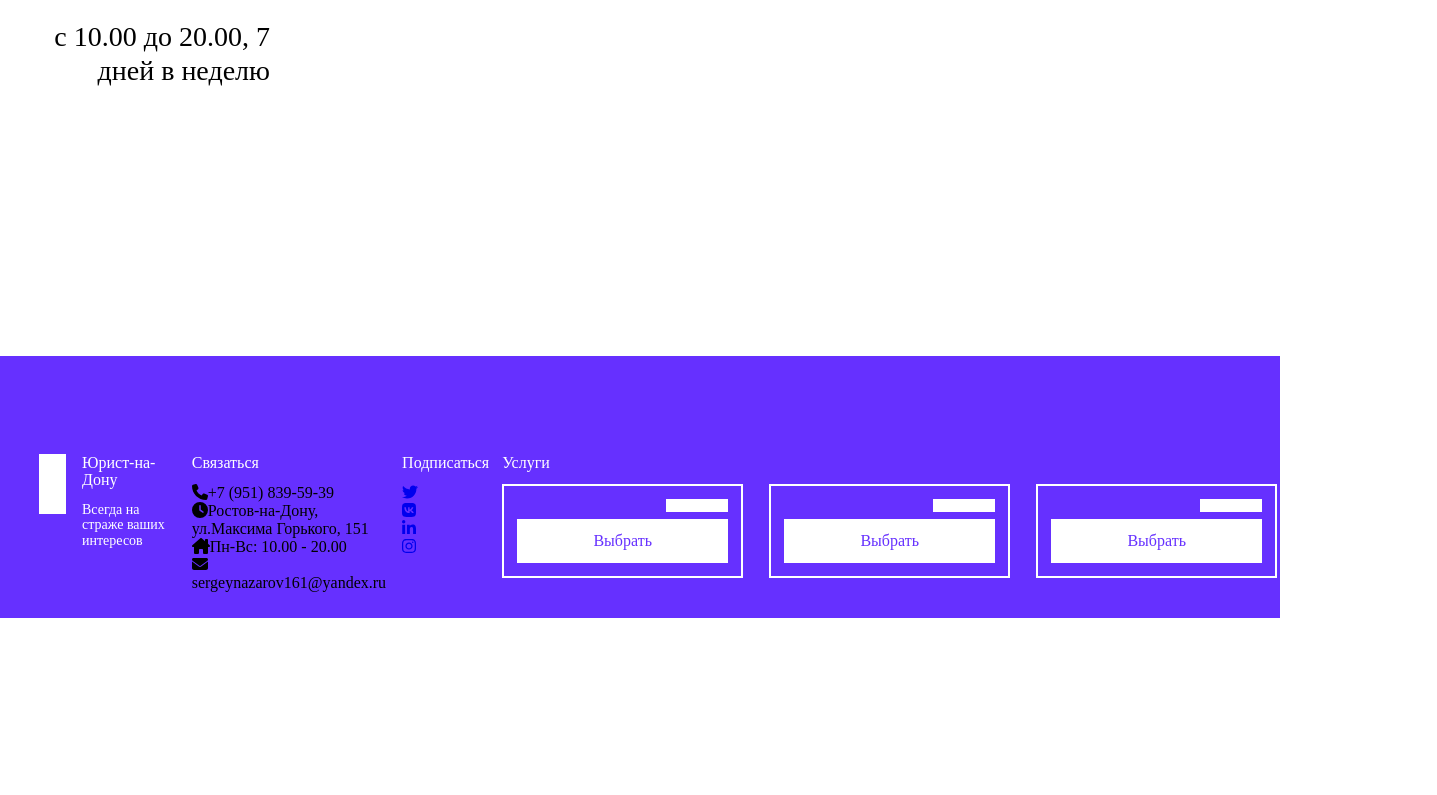
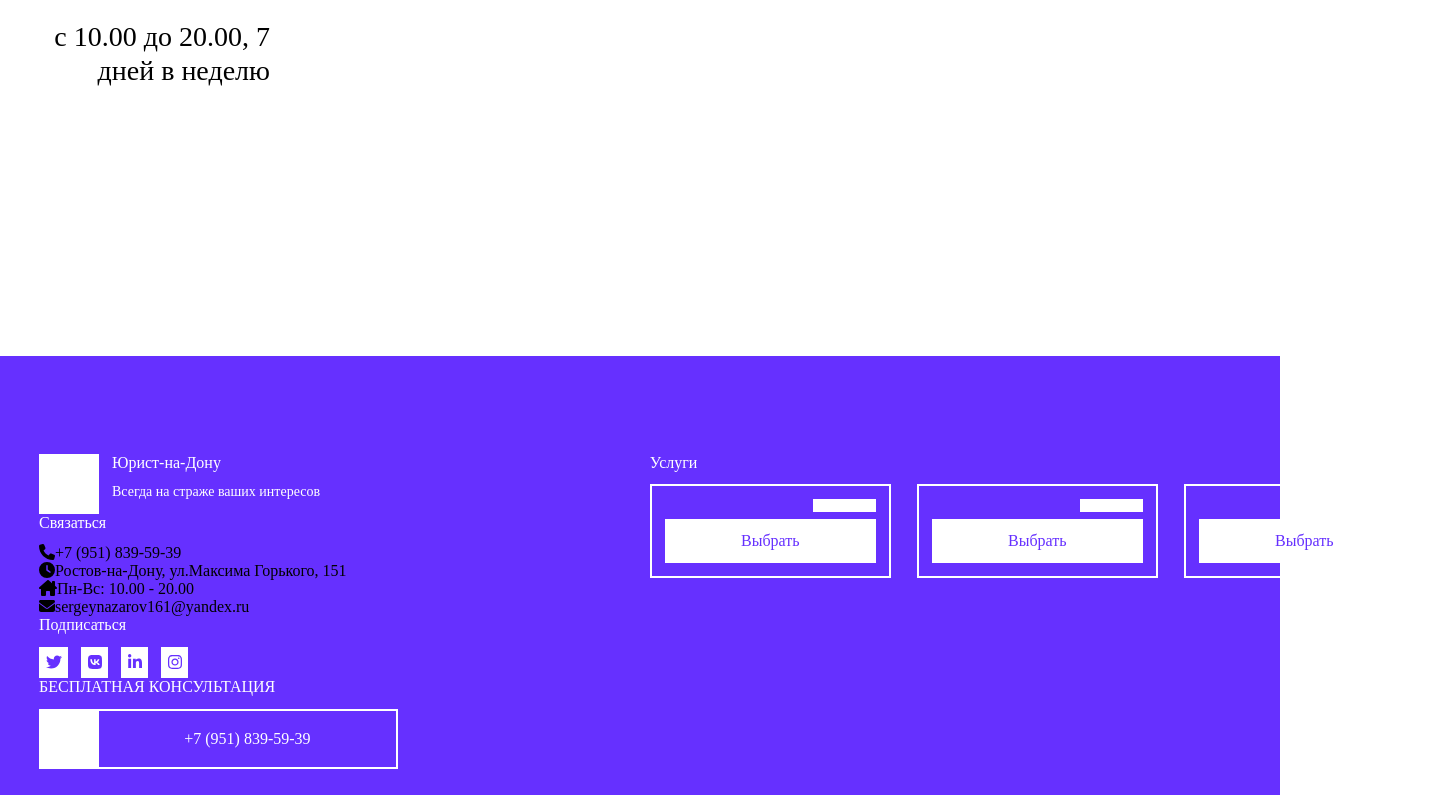
Before and after one commit to DenisSuperStar/Vue_lawyer_rostov, a Vue app: page / in a window 1280 px wide. Shown: the part 3035-3830 px from the top of the page, 1437 px wide, since content can reach past the window. Before the commit the page ends 3653 px from the top, so only its background shows below. Built offline with nearby package versions, Linux system fonts and the light colour scheme; no server answers.

Commit message:
Сверстан основа футера

```diff
--- a/src/components/FooterBar.vue
+++ b/src/components/FooterBar.vue
@@ -1,12 +1,13 @@
 <template>
   <footer :class="[$style.footer]">
     <div :class="[$style.footerLeft]">
-      <div>
+      <div :class="[$style.topContent]">
         <span :class="[$style.footerTitle]">Юрист-на-Дону</span>
         <span :class="[$style.footerSubtitle]"
           >Всегда на страже ваших интересов</span
         >
       </div>
+      <div :class="[$style.fullWidth]">
         <div>
           <span :class="[$style.footerTitle]">Связаться</span>
           <div :class="[$style.contactList]">
@@ -26,7 +27,9 @@
             </div>
             <div :class="[$style.contactIcon]">
               <font-awesome-icon icon="fa-solid fa-envelope" />
-            <span :class="[$style.labelIcon]">sergeynazarov161@yandex.ru</span>
+              <span :class="[$style.labelIcon]"
+                >sergeynazarov161@yandex.ru</span
+              >
             </div>
           </div>
         </div>
@@ -55,8 +58,20 @@
             </div>
           </div>
         </div>
+        <div>
+          <span :class="[$style.footerTitle, $style.textUppercase]">Бесплатная консультация</span>
+          <div :class="[$style.widget]">
+            <span :class="[$style.iconField]">
+            </span>
+            <span :class="[$style.primaryField]">
+              +7 (951) 839-59-39
+            </span>
+          </div>
+        </div>
+      </div>
     </div>
     <div :class="[$style.footerRight]">
+      <div :class="[$style.innerContent]">
       <div :class="[$style.footerTitle, $style.titleOffset]">Услуги</div>
       <VueSlickCarousel
         :arrows="false"
@@ -86,6 +101,7 @@
           </div>
         </div>
       </VueSlickCarousel>
+      </div>
     </div>
   </footer>
 </template>
@@ -166,8 +182,8 @@ export default {
 
 .footerLeft {
   display: flex;
-  grid-gap: 16px;
-  max-width: calc(800px - 13px);
+  flex-wrap: wrap;
+  width: 50%;
 }
 
 .footerLeft::before {
@@ -178,10 +194,45 @@ export default {
   background-color: #fff;
 }
 
+.topContent {
+  padding-left: 13px;
+}
+
 .footerRight {
   display: flex;
   flex-direction: column;
+  width: 50%;
+}
+
+.innerContent {
   max-width: 800px;
+  margin: 0 auto;
+}
+
+.widget {
+  display: flex;
+}
+
+.iconField {
+  display:block;
+  width: 60px;
+  height: 60px;
+  background-color: #fff;
+}
+
+.primaryField {
+  display: flex;
+  align-items: center;
+  justify-content: center;
+  width: 50%;
+  border-top: 2px solid #fff;
+  border-right: 2px solid #fff;
+  border-bottom: 2px solid #fff;
+  color: #fff;
+}
+
+.fullWidth {
+  width: 100%;
 }
 
 .footerTitle {
@@ -190,6 +241,24 @@ export default {
   line-height: 1.1;
   color: #fff;
   padding-bottom: 13px;
+}
+
+.textUppercase {
+  text-transform: uppercase;
+}
+
+.socials {
+  display: flex;
+  grid-gap: 13px;
+}
+
+.social {
+  background-color: #fff;
+  padding: 6.5px;
+}
+
+.socialLink {
+  color: #6630ff;
 }
 
 .titleOffset {
```
Lines whose indentation alone changed are shown as unchanged.
